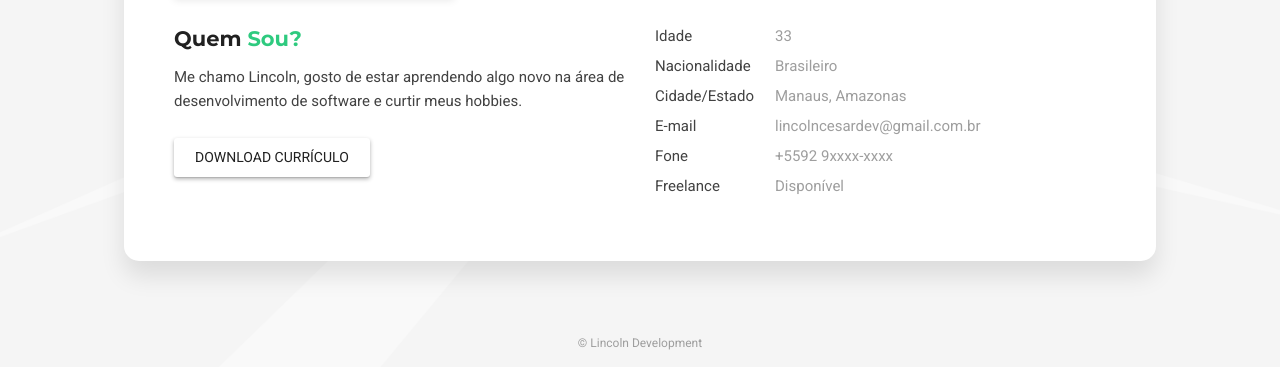
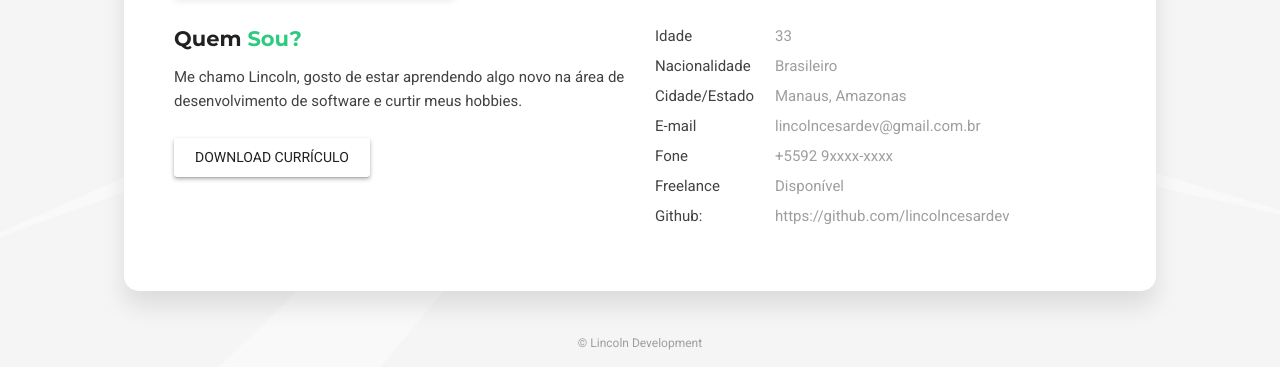
Before and after one commit to lincolncesardev/lincolncesardev.github.io, a plain HTML site: page index.html in a window 1280 px wide. Shown: the part 433-800 px from the top of the page. Drawn offline with Linux system fonts and the light colour scheme; a web font is replaced by a local one.

Commit message:
Adicionado link do github

```diff
--- a/index.html
+++ b/index.html
@@ -135,6 +135,8 @@
                         <li><span class="title">E-mail</span><span class="value">lincolncesardev@gmail.com.br</span></li>
                         <li><span class="title">Fone</span><span class="value">+5592 9xxxx-xxxx</span></li>
                         <li><span class="title">Freelance</span><span class="value available">Disponível</span></li>
+                        <li><span class="title">Github:</span><span class="value available">https://github.com/lincolncesardev</span></li>
+
                       </ul>
                     </div>
 
```
